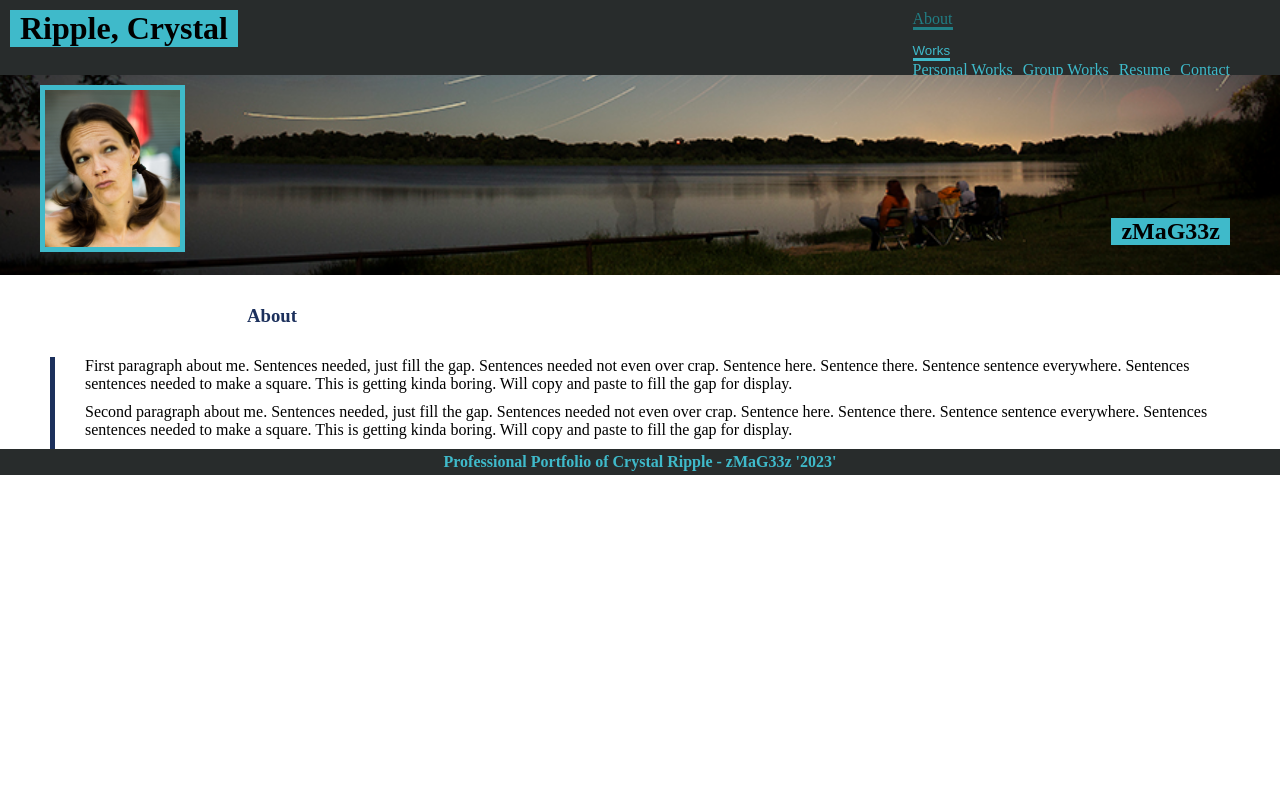
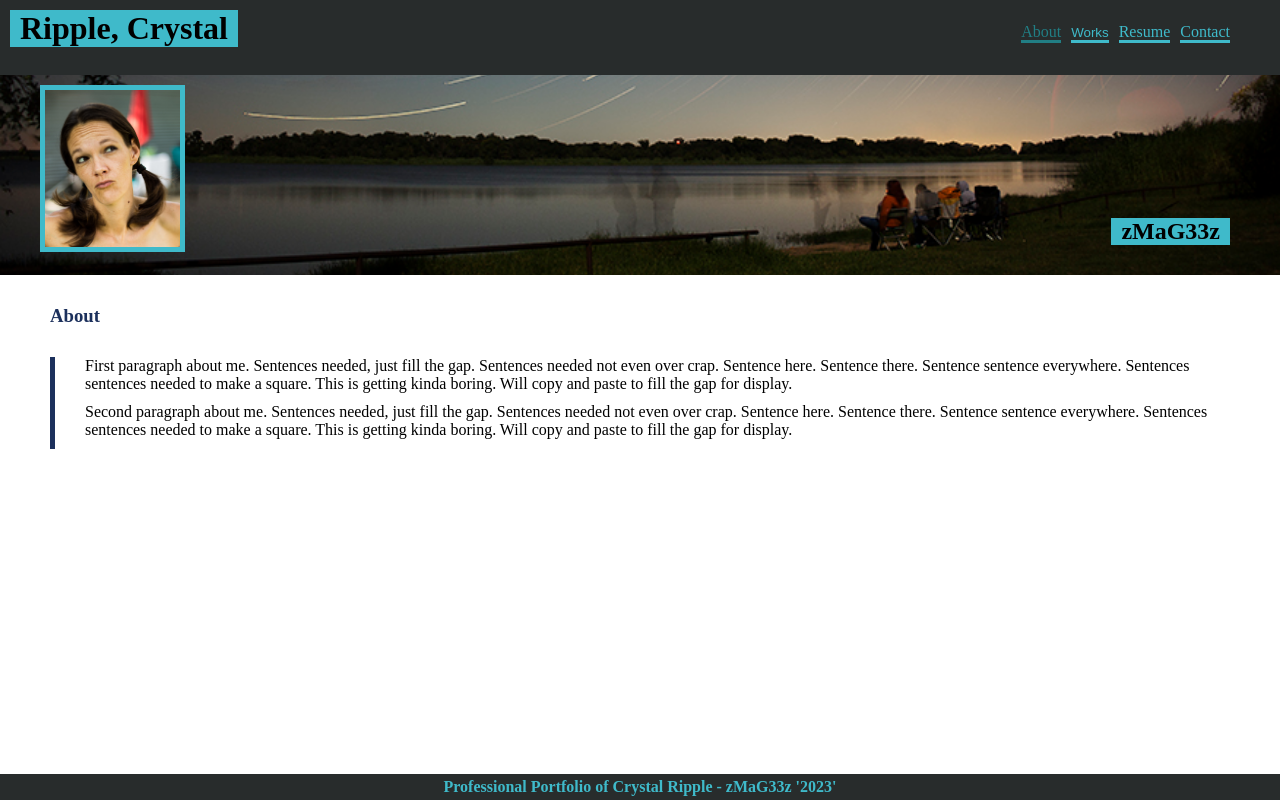
Before and after one commit to zMag33z/mag-react-portfolio, a React (Create React App) app: page / in a window 1280 px wide. Built offline with nearby package versions, Linux system fonts and the light colour scheme.

Commit message:
footer finally at the bottom, working dropdown on narbar

```diff
--- a/src/components/navigation/NavBar.js
+++ b/src/components/navigation/NavBar.js
@@ -15,9 +15,10 @@ export default function NavBar({ currentSection, handleSectionChange }) {
         >
           About
         </a>
-        <div className="all-works">
+
+        <div className="select-works">
           <button className="drop-down nav-link">Works</button>
-        </div>
+          <div className="work-list">
             <a
               href="#personal"
               onClick={() => handleSectionChange('Works')}
@@ -34,6 +35,8 @@ export default function NavBar({ currentSection, handleSectionChange }) {
             >
               Group Works
             </a>
+          </div>
+        </div>
         <a
           href="#resume"
           onClick={() => handleSectionChange('Resume')}
--- a/src/styles/navigation.css
+++ b/src/styles/navigation.css
@@ -18,10 +18,8 @@
 
 }
 
-.active{
-    color: var(--ActiveLink);
-    border-bottom-color: var(--ActiveLink);
-    border-bottom-style: solid;
+.select-works{
+    display: inline-block;
 }
 
 .drop-down{
@@ -30,5 +28,15 @@
     background: inherit;
     border-bottom-color: var(--InactiveLink);
     border-bottom-style: solid;
+    cursor: pointer;
+}
 
+.active{
+    color: var(--ActiveLink);
+    border-bottom-color: var(--ActiveLink);
+    border-bottom-style: solid;
 }
+
+.work-list{
+    display: none;
+}
--- a/src/styles/section.css
+++ b/src/styles/section.css
@@ -6,13 +6,12 @@ main {
 }
 
 .content{
+    height: calc(100vh - (275px + 56px));
     margin-top: 30px;
 }
 
 .content h3{
     color: var(--MainFont);
-    text-align: right;
-    width: 247px;
     margin: 0px 10px 30px 0px;
     vertical-align: top;
     display: inline-block;
```
Lines whose indentation alone changed are shown as unchanged.
